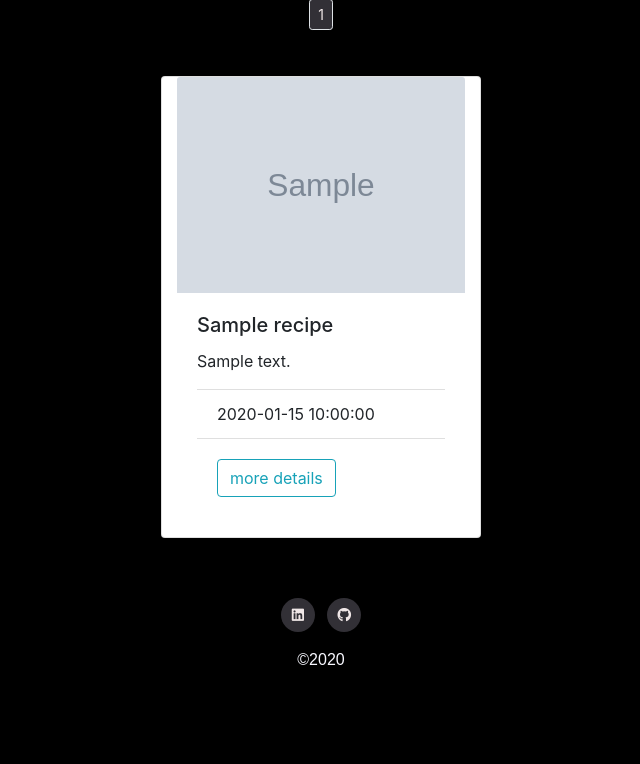
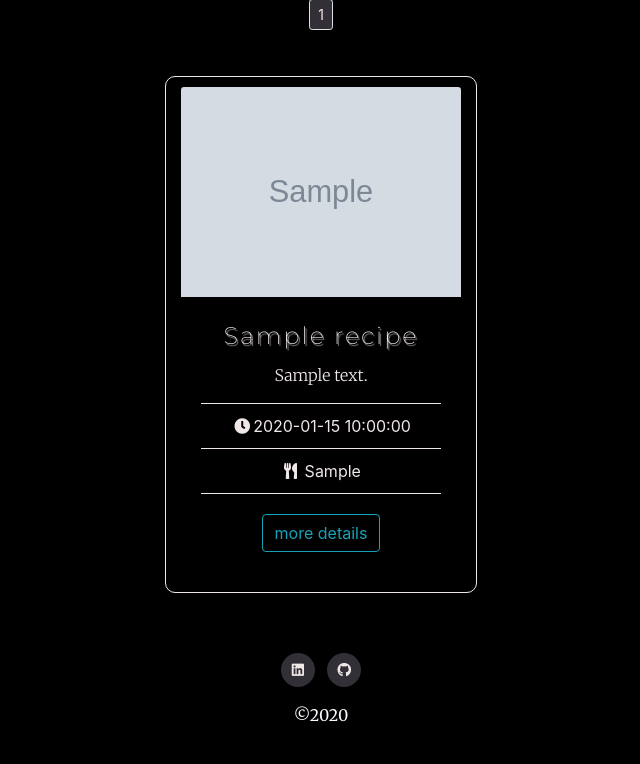
Before and after one commit to sneachda/juicebar-ms3, a Flask app: page /get_juices in a window 1280 px wide. Shown: the part 102-866 px from the top of the page, without its empty margins (319-959 px from the left). Before the commit the page ends 767 px from the top, so only its background shows below. Run offline with Flask 2, Linux system fonts and the light colour scheme; grey boxes marked "Sample" are stand-in pictures; a database or web service that is not in the repository returns one stand-in record (values such as "Sample title"); some libraries are stand-ins or nearby versions.

Commit message:
register and login pages beautify. New footer style added. Recipes display updated

```diff
--- a/static/css/style.css
+++ b/static/css/style.css
@@ -48,16 +48,31 @@ hr {
     text-align: center;
 }
 
-.title {
+.title, .reg-title, .log-title, .recipe-title {
     font-family: "Montserrat", sans-serif;
     text-align: center;
-    font-weight: 300;
-    font-size: 48px;
-    color: #f0e7e7;
     text-shadow: 1.5px 1.5px 1px #9a9a9a;
     display: block;
     letter-spacing: 2px;
     margin-top: 5px;
+    color: #f0e7e7;
+}
+
+.title {
+    font-weight: 300;
+    font-size: 48px;
+}
+
+.reg-title, .log-title {
+    font-weight: 200;
+    font-size: 40px;
+    position: absolute;
+}
+
+.reg-title {
+    top: 20%;
+    left: 30%;
+    right: 30%;
 }
 
 .main-p{
@@ -65,6 +80,16 @@ hr {
     color: #f0e7e7;
     text-align: center;
     margin-top: 10px;
+}
+
+.recipe-title {
+    font-weight: 200;
+}
+
+.recipe-p {
+    font-family: "Merriweather", sans-serif;
+    text-align: center;
+    font-weight: 100;
 }
 
 .a-here{
@@ -166,12 +202,30 @@ hr {
 }
 
 .pagination li a:hover {
-    background: black;
+    background: #000000;
     color: #F0E7E7;
+}
+
+.card-recipe {
+    padding-top: 10px;
+    margin: 30px;
+    color: #F0E7E7;
+    background: #000000;
+    border: 1px solid #F0E7E7;
+    border-radius: 10px;
+}
+
+.list-style{
+    color: #F0E7E7;
+    background: #000000;
+    border: 1px solid #F0E7E7;
+    border-radius: 10px;
+    padding: 10px;
 
 }
-.card-recipe {
-    margin: 30px;
+
+.list-padding {
+    padding: 3px;
 }
 
 
@@ -181,6 +235,10 @@ hr {
     display: inline-block;
     text-align: center;
     margin-bottom: 15px;
+    padding-left: 30px;
+    padding-right: 30px;
+
+
 }
 
 .social-links-footer li a i {
@@ -206,7 +264,7 @@ hr {
 .footer-year {
     color: ghostwhite;
     padding: 0;
-    font-family: Orbitron, sans-serif;
+    font-family: Merriweather, sans-serif;
 }
 
 /*----------------------------------------------------Media Queries */
--- a/templates/base.html
+++ b/templates/base.html
@@ -35,7 +35,7 @@
             <img src="{{ url_for('static', filename='img/logo.jpg') }}"
                  class="logo" alt="JuiceBar">
         </a>
-        <button class="navbar-toggler" type="button" data-toggle="collapse" data-target="#navbarSupportedContent-4"
+        <button class="navbar-toggler nav-button-custom" type="button" data-toggle="collapse" data-target="#navbarSupportedContent-4"
                 aria-controls="navbarSupportedContent-4" aria-expanded="false" aria-label="Toggle navigation">
             <span class="navbar-toggler-icon"></span>
         </button>
@@ -45,7 +45,7 @@
                     <a class="nav-link dropdown-toggle" id="navbarDropdownMenuLink-4" data-toggle="dropdown"
                        aria-haspopup="true" aria-expanded="false">
                         <i class="fas fa-search"></i> Browse </a>
-                    <div class="dropdown-menu dropdown-menu-right dropdown-info"
+                    <div class="dropdown-menu dropdown-menu-right dropdown-info dropdown-menu-custom"
                          aria-labelledby="navbarDropdownMenuLink-4">
                         <a class="dropdown-item" href="{{ url_for('get_recipes') }}">All Recipe</a>
                         <a class="dropdown-item" href="{{ url_for('get_smoothies') }}">Smoothies</a>
@@ -57,7 +57,7 @@
                         <a class="nav-link dropdown-toggle" id="navbarDropdownMenuLink-4" data-toggle="dropdown"
                            aria-haspopup="true" aria-expanded="false">
                             <i class="fas fa-user"></i> My Account </a>
-                        <div class="dropdown-menu dropdown-menu-right dropdown-info"
+                        <div class="dropdown-menu dropdown-menu-right dropdown-info dropdown-menu-custom"
                              aria-labelledby="navbarDropdownMenuLink-4">
                             <a class="dropdown-item" href="#">My Recipes</a>
                             <a class="dropdown-item" href="#">Add Recipe</a>
@@ -97,9 +97,11 @@
         </div>
     </div>
 
+<div class="container-fluid">
+     {% block content %}
+    {% endblock %}
+</div>
 
-    {% block content %}
-    {% endblock %}
 
 
 </main>
--- a/templates/recipes.html
+++ b/templates/recipes.html
@@ -19,26 +19,31 @@
         </nav>
         <div class="row justify-content-center">
     {% for recipe in recipes %}
-                <div class="col-md-3 card card-recipe">
+        <div class="col-md-3 card text-center card-recipe">
             {% if recipe.recipe_image %}
-                        <img class="card-img-top" src="{{ recipe.recipe_image }}" alt="Card image cap">
+                <img class="card-img-top image-fluid" src="{{ recipe.recipe_image }}" alt="Card image cap">
             {% else %}
-                        <img class="card-img-top" src="{{ url_for('static', filename='img/recipe_x.jpg') }}"
+                <img class="card-img-top image-fluid" src="{{ url_for('static', filename='img/recipe_x.jpg') }}"
                      alt="Card image cap"/>
             {% endif %}
             <div class="card-body">
-                        <h5 class="card-title">{{ recipe.recipe_name }}</h5>
-                        <p class="card-text">{{ recipe.recipe_description }}</p>
+                <h4 class="card-title recipe-title">{{ recipe.recipe_name }}</h4>
+                <p class="card-text recipe-p">{{ recipe.recipe_description }}</p>
                 <ul class="list-group list-group-flush">
-                            <li class="list-group-item">{{ recipe.prep_time }}</li>
+                    <li class="list-group-item list-style"><i class="fas fa-clock list-padding"></i>{{ recipe.prep_time }}</li>
+                    <li class="list-group-item list-style"><i class="fas fa-utensils list-padding"></i> {{ recipe.it_serves }}</li>
                 </ul>
-                        <div class="card-body">
-                            <a href="#" class="btn btn-outline-info">more details</a>
+                <div class="row">
+                    <div class="col card-body">
+                    <a href="#" class="btn btn-outline-info btn-custom">more details</a>
                 </div>
+                </div>
+
             </div>
         </div>
     {% endfor %}
 </div>
+
     </div>
 
 
--- a/templates/register.html
+++ b/templates/register.html
@@ -7,8 +7,6 @@
     <section id="registration-form">
 
         <div class="container-fluid container-form">
-
-
             <div class="row justify-content-center">
                 <div class="col-md-4 form-column">
                     <h2 class="reg-title">Register</h2>
```
Also changed, not shown: other parts of static/css/style.css (+23 -12 lines), templates/login.html (+14 -7 lines). Lines whose indentation alone changed are shown as unchanged.
